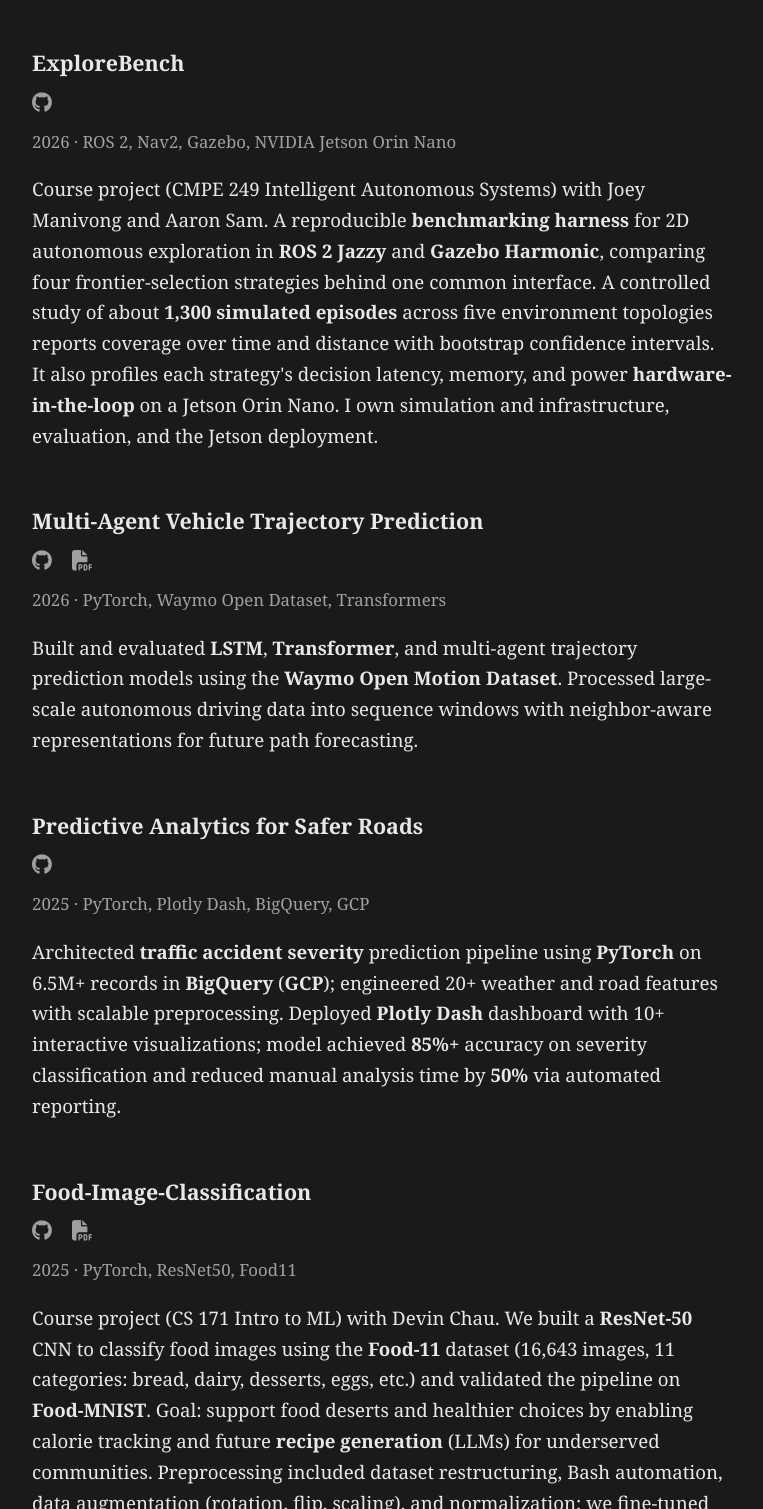
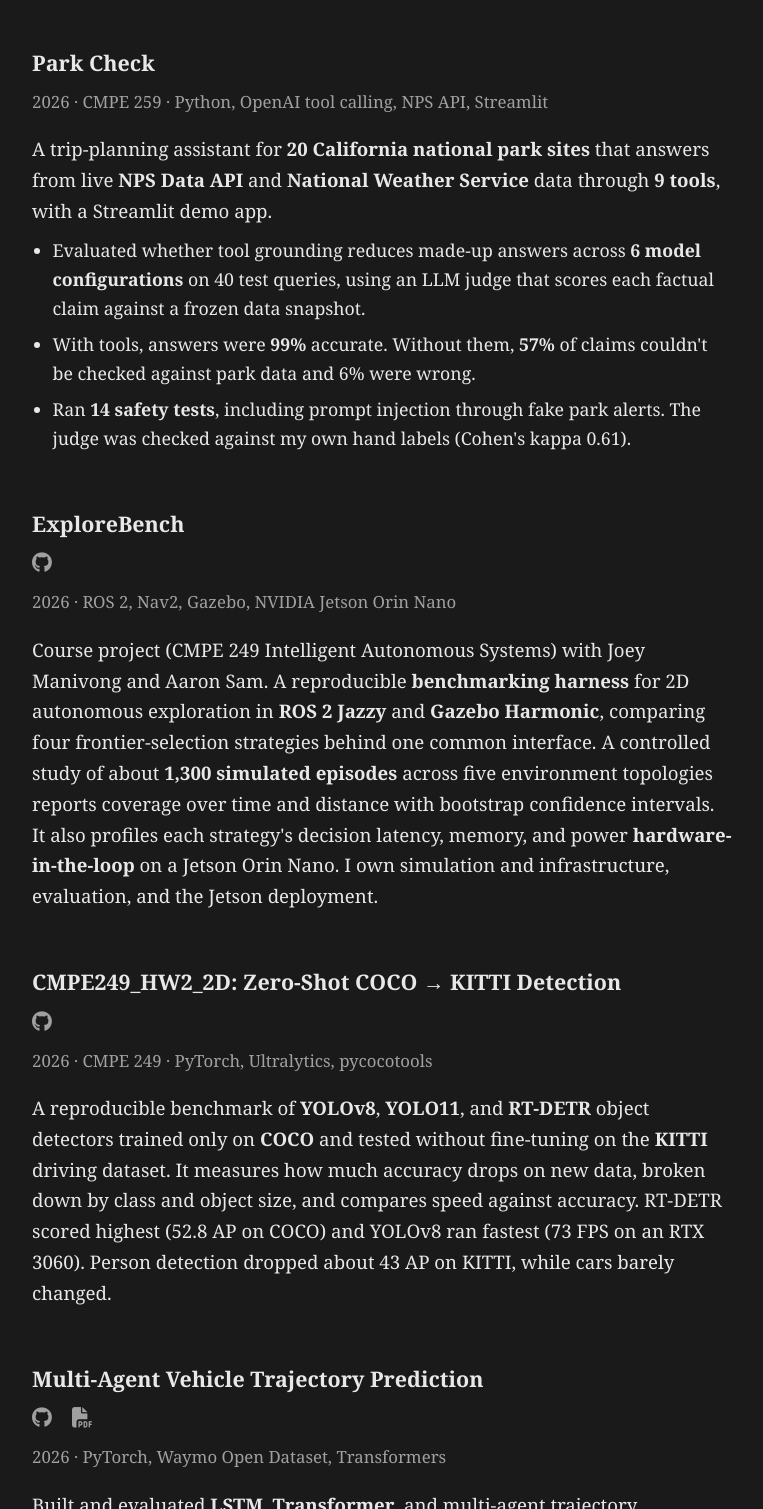
Before and after one commit to SShahparnia/Sshahparnia.github.io, a plain HTML site: page index.html in a window 1280 px wide. Shown: the part 4200-5709 px from the top of the page, without its empty margins (258-1021 px from the left). Drawn offline with nearby package versions, Linux system fonts and the light colour scheme; a web font is replaced by a local one.

Commit message:
Add Park Check (CMPE 259) and zero-shot COCO to KITTI detection (CMPE 249) projects

```diff
--- a/index.html
+++ b/index.html
@@ -242,6 +242,24 @@
                 <div class="publication-header">
                     <div class="pub-meta" style="margin-left: 0;">
                         <div>
+                            <h3 class="paper-title">Park Check</h3>
+                            <h4 class="paper-journal">2026 · CMPE 259 · Python, OpenAI tool calling, NPS API, Streamlit</h4>
+                        </div>
+                    </div>
+                </div>
+                <div class="publication-summary">
+                    A trip-planning assistant for <strong>20 California national park sites</strong> that answers from live <strong>NPS Data API</strong> and <strong>National Weather Service</strong> data through <strong>9 tools</strong>, with a Streamlit demo app.
+                    <ul class="exp-bullets">
+                        <li>Evaluated whether tool grounding reduces made-up answers across <strong>6 model configurations</strong> on 40 test queries, using an LLM judge that scores each factual claim against a frozen data snapshot.</li>
+                        <li>With tools, answers were <strong>99%</strong> accurate. Without them, <strong>57%</strong> of claims couldn't be checked against park data and 6% were wrong.</li>
+                        <li>Ran <strong>14 safety tests</strong>, including prompt injection through fake park alerts. The judge was checked against my own hand labels (Cohen's kappa 0.61).</li>
+                    </ul>
+                </div>
+            </div>
+            <div class="row-publication">
+                <div class="publication-header">
+                    <div class="pub-meta" style="margin-left: 0;">
+                        <div>
                             <h3 class="paper-title">ExploreBench</h3>
                             <ul>
                                 <li><a href="https://github.com/SShahparnia/cmpe249_project" class="fa-brands fa-github" aria-label="GitHub repo"></a></li>
@@ -253,6 +271,22 @@
                 <div class="publication-summary">
                     Course project (CMPE 249 Intelligent Autonomous Systems) with Joey Manivong and Aaron Sam. A reproducible <strong>benchmarking harness</strong> for 2D autonomous exploration in <strong>ROS 2 Jazzy</strong> and <strong>Gazebo Harmonic</strong>, comparing four frontier-selection strategies behind one common interface.
                     A controlled study of about <strong>1,300 simulated episodes</strong> across five environment topologies reports coverage over time and distance with bootstrap confidence intervals. It also profiles each strategy's decision latency, memory, and power <strong>hardware-in-the-loop</strong> on a Jetson Orin Nano. I own simulation and infrastructure, evaluation, and the Jetson deployment.
+                </div>
+            </div>
+            <div class="row-publication">
+                <div class="publication-header">
+                    <div class="pub-meta" style="margin-left: 0;">
+                        <div>
+                            <h3 class="paper-title">CMPE249_HW2_2D: Zero-Shot COCO → KITTI Detection</h3>
+                            <ul>
+                                <li><a href="https://github.com/SShahparnia/CMPE249_HW2_2D" class="fa-brands fa-github" aria-label="GitHub repo"></a></li>
+                            </ul>
+                            <h4 class="paper-journal">2026 · CMPE 249 · PyTorch, Ultralytics, pycocotools</h4>
+                        </div>
+                    </div>
+                </div>
+                <div class="publication-summary">
+                    A reproducible benchmark of <strong>YOLOv8</strong>, <strong>YOLO11</strong>, and <strong>RT-DETR</strong> object detectors trained only on <strong>COCO</strong> and tested without fine-tuning on the <strong>KITTI</strong> driving dataset. It measures how much accuracy drops on new data, broken down by class and object size, and compares speed against accuracy. RT-DETR scored highest (52.8 AP on COCO) and YOLOv8 ran fastest (73 FPS on an RTX 3060). Person detection dropped about 43 AP on KITTI, while cars barely changed.
                 </div>
             </div>
             <div class="row-publication">
```
